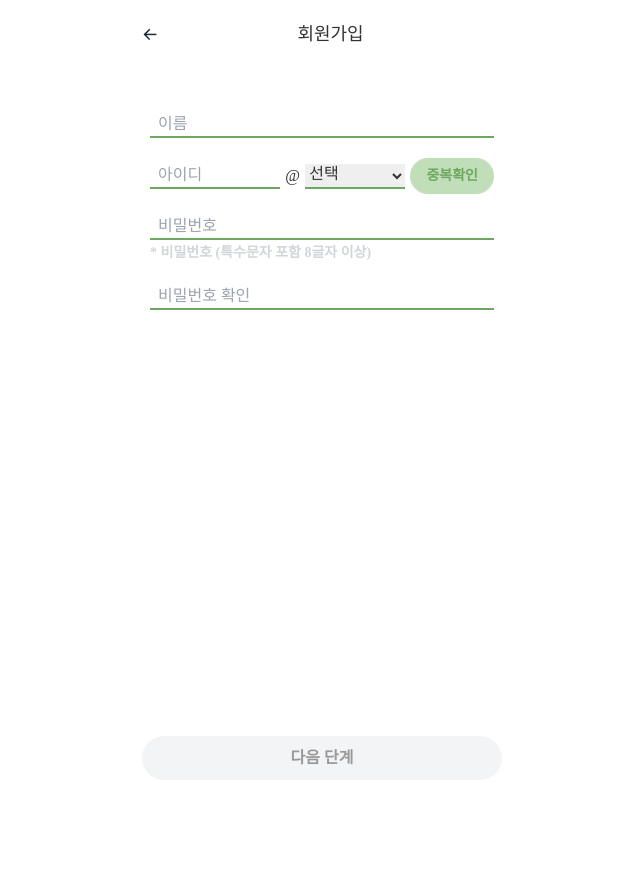
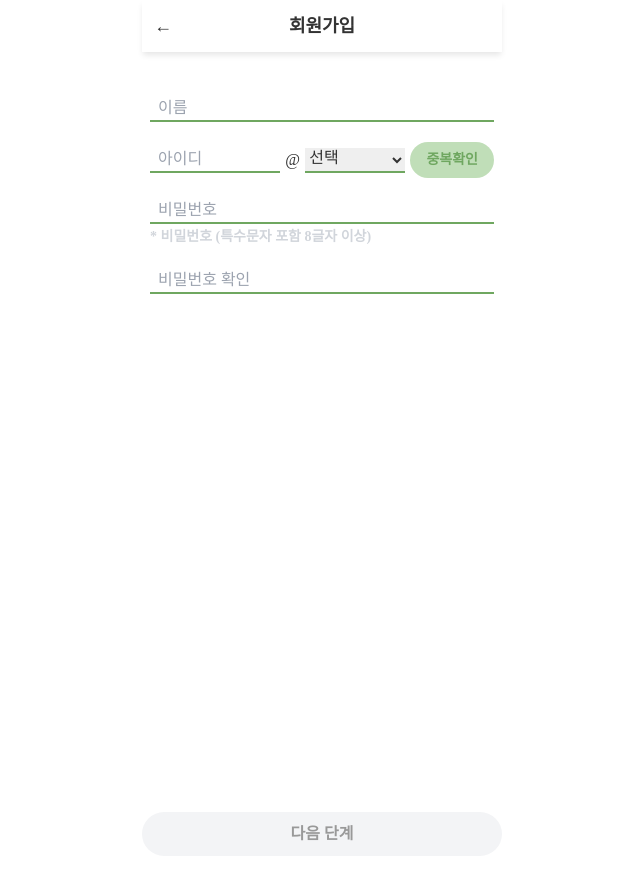
Before and after one commit to seoh77/Trabean, a React (Create React App) app in the folder frontend/: page /join in a window 1280 px wide. Shown: the top 880 px of the page, without its empty margins (318-958 px from the left). Before the commit the page ends 820 px from the top, so only its background shows below. Built offline with nearby package versions, Linux system fonts and the light colour scheme; a web font is replaced by a local one.

Commit message:
fix : Topbar 컴포넌트 사용

```diff
--- a/frontend/src/pages/JoinPage/JoinPage.MailInfo.tsx
+++ b/frontend/src/pages/JoinPage/JoinPage.MailInfo.tsx
@@ -1,10 +1,12 @@
-import logo from "../../assets/logo.png";
+import TopBar from "../../components/TopBar";
+
 import bean from "../../assets/greenBean.png";
 
 function MailInfo() {
   return (
-    <div className="flex flex-col items-center pt-5 relative h-full">
-      <img src={logo} alt="로고" className="h-[24px]" />
+    <>
+      <TopBar isLogo isWhite />
+      <div className="flex flex-col items-center pt-28 relative h-full">
         <img src={bean} alt="캐릭터이미지" className="w-[187px] my-12" />
         <p className="text-base w-[190px] text-center">
           메일 내 인증버튼을 클릭하여 회원가입을 완료해주세요.
@@ -13,6 +15,7 @@ function MailInfo() {
           확인
         </button>
       </div>
+    </>
   );
 }
 
--- a/frontend/src/pages/JoinPage/JoinPage.tsx
+++ b/frontend/src/pages/JoinPage/JoinPage.tsx
@@ -2,8 +2,8 @@ import { useState } from "react";
 import { useNavigate } from "react-router-dom";
 
 import axios from "axios";
-import prevIcon from "../../assets/icon/prevIcon.png";
 import client from "../../client";
+import TopBar from "../../components/TopBar";
 
 function JoinPage() {
   const navigate = useNavigate();
@@ -95,11 +95,8 @@ function JoinPage() {
 
   return (
     <div className="h-[100vh] relative mt-5">
-      <div className="flex">
-        <img src={prevIcon} alt="이전버튼" className="w-[17px] h-[28px]" />
-        <h2 className="text-lg m-auto">회원가입</h2>
-      </div>
-      <div className="mx-2 mt-16 ">
+      <TopBar isLogo={false} page="회원가입" isWhite />
+      <div className="mx-2 mt-24 ">
         <div>
           <input
             type="text"
```
Lines whose indentation alone changed are shown as unchanged.
